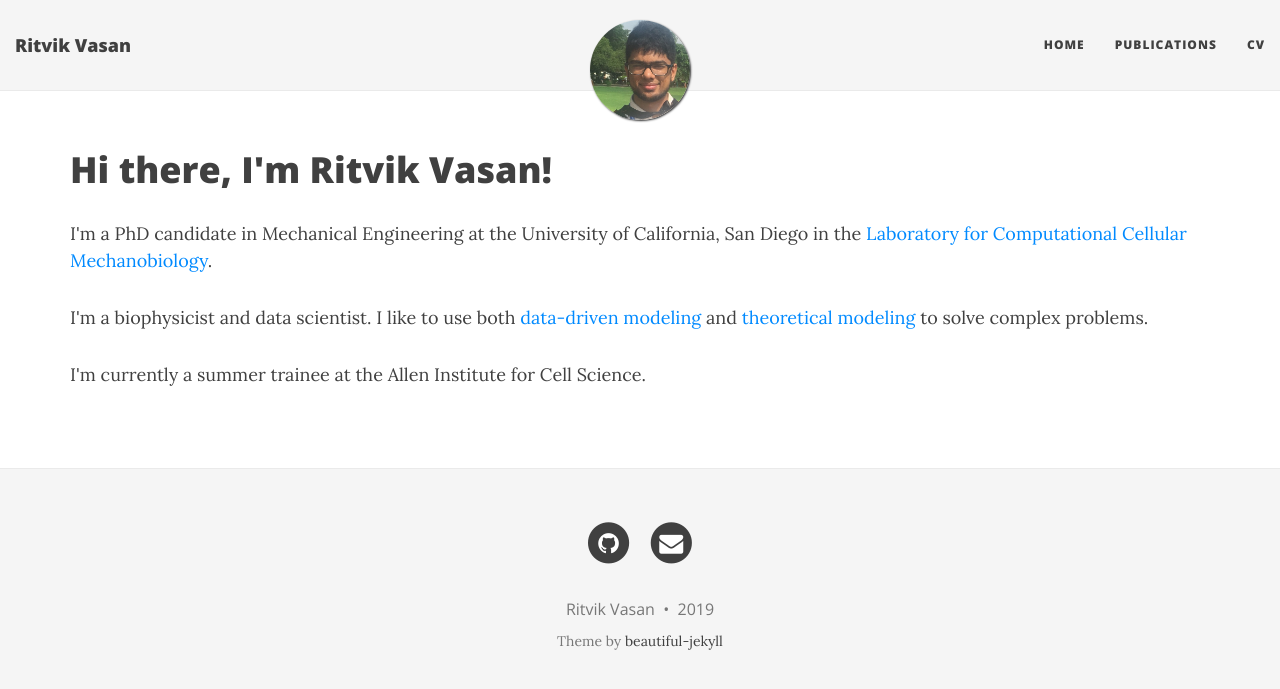
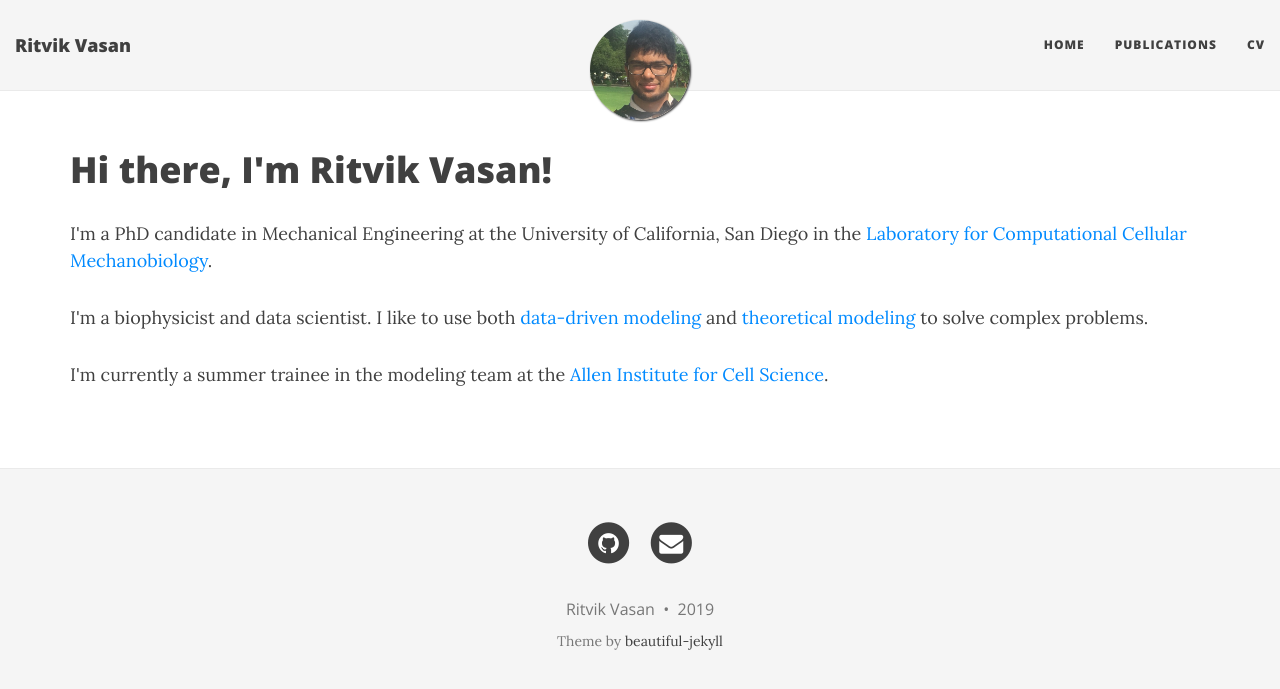
Before and after one commit to ritvikvasan/ritvikvasan.github.io, a Jekyll site: the page built from index.html, in a window 1280 px wide. Shown: the top 689 px of the page. Built offline with Jekyll 4.4.1, drawn with Linux system fonts in a browser that asks for light colours; nearby versions of some CDN libraries; the list of posts is cut into pages by our own code.

Commit message:
Another link

```diff
--- a/index.html
+++ b/index.html
@@ -6,5 +6,5 @@ title: Ritvik Vasan, PhD candidate
 	<h1>Hi there, I'm Ritvik Vasan!</h1>
 	<p>I'm a PhD candidate in Mechanical Engineering at the University of California, San Diego in the <a href="https://sites.google.com/eng.ucsd.edu/prangamani">Laboratory for Computational Cellular Mechanobiology</a>. </p>
 	<p>I'm a </b>biophysicist</b> and </b>data scientist</b>. I like to use both <a href="https://www.biorxiv.org/content/10.1101/541144v2.full">data-driven modeling</a> and <a href="https://www.molbiolcell.org/doi/full/10.1091/mbc.E18-02-0087">theoretical modeling</a> to solve complex problems. </p>
-	<p>I'm currently a summer trainee at the Allen Institute for Cell Science. </p>
+	<p>I'm currently a summer trainee in the modeling team at the <a href="https://alleninstitute.org/what-we-do/cell-science/about/team/">Allen Institute for Cell Science</a>. </p>
 </div><!-- /.blurb -->
```
